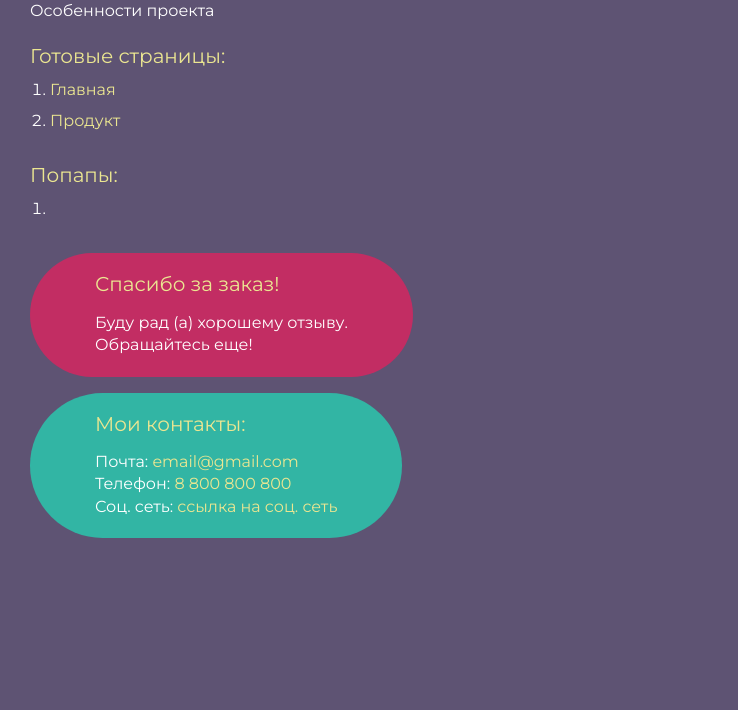
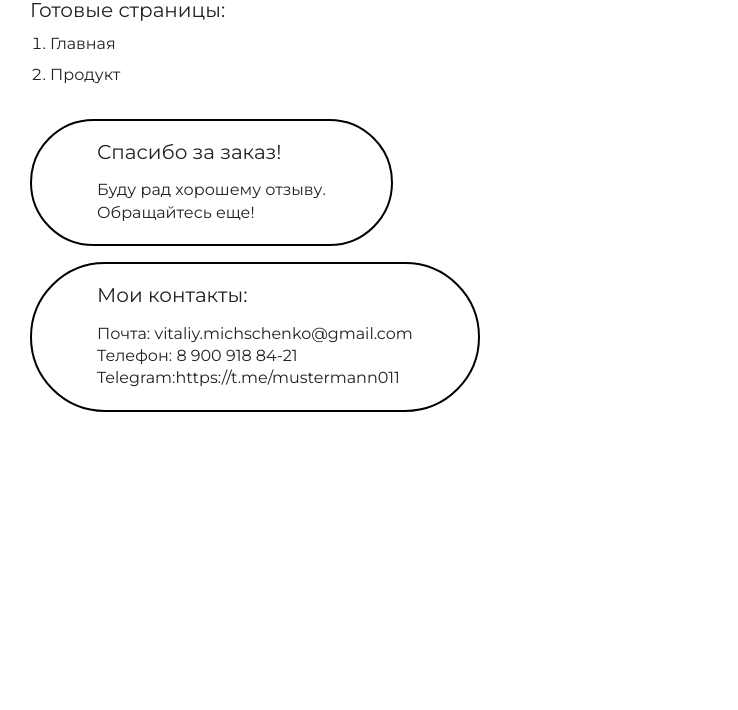
Before and after one commit to titanic00/drones-landing-, a website built with webpack: page src/index.html in a window 1280 px wide. Shown: the part 90-800 px from the top of the page, without its empty margins (0-738 px from the left). Built offline with nearby package versions, Linux system fonts and the light colour scheme.

Commit message:
changed index.html style

```diff
--- a/src/index.html
+++ b/src/index.html
@@ -10,28 +10,21 @@
 <body>
 	<div class="rootpage">
 		<h1>Верстка «NEW_PROJECT_NAME»</h1>
-		<div class="rootpage__info">
-			Особенности проекта
-		</div>
 		<h2>Готовые страницы:</h2>
 		<ol class="rootpage__list">
 			<li><a target="_blank" href="home.html">Главная</a></li>
 			<li><a target="_blank" href="product.html">Продукт</a></li>
 		</ol>
-		<h2>Попапы:</h2>
-		<ol class="rootpage__list">
-			<li><a target="_blank" href="home.html#"></a></li>
-		</ol>
 		<div class="rootpage__tnx">
 			<h2>Спасибо за заказ!</h2>
-			<p>Буду рад (а) хорошему отзыву.</p>
+			<p>Буду рад хорошему отзыву.</p>
 			<p>Обращайтесь еще!</p>
 		</div>
 		<div class="rootpage__contacts">
 			<h2>Мои контакты:</h2>
-			<p>Почта: <a href="mailto:email@gmail.com">email@gmail.com</a></p>
-			<p>Телефон: <a href="tel:8800800800">8 800 800 800</a></p>
-			<p>Соц. сеть: <a href="">ссылка на соц. сеть</a></p>
+			<p>Почта: <a href="mailto:vitaliy.michschenko@gmail.com">vitaliy.michschenko@gmail.com</a></p>
+			<p>Телефон: <a href="tel:89009188421">8 900 918 84-21</a></p>
+			<p>Telegram:<a href="https://t.me/mustermann011">https://t.me/mustermann011</a></p>
 		</div>
 	</div>
 </body>
@@ -55,8 +48,6 @@
 		padding: 0;
 		min-width: 320px;
 		width: 100%;
-		color: #fff;
-		background-color: #5e5373;
 	}
 
 	body {
@@ -68,12 +59,10 @@
 
 	a {
 		text-decoration: underline;
-		color: #ebe691
 	}
 
 	a:visited {
 		text-decoration: underline;
-		color: #aaa768;
 	}
 
 	a:hover {
@@ -108,7 +97,6 @@
 	}
 
 	h1 {
-		color: #ebe691;
 		font-size: 2.5rem;
 		margin: 0px 0px 1.25rem 0px;
 	}
@@ -121,7 +109,6 @@
 	}
 
 	h2 {
-		color: #ebe691;
 		font-size: 1.25rem;
 		margin: 0px 0px 1rem 0px;
 	}
@@ -163,16 +150,13 @@
 	}
 
 	.rootpage__contacts {
-		background: #32b5a4;
-
+		border: 2px solid #000;
 	}
 
-	.rootpage__contacts a {
-		color: #ebe691;
-	}
+	.rootpage__contacts a {}
 
 	.rootpage__tnx {
-		background: #c22d63;
+		border: 2px solid #000;
 		margin: 0px 0px 1rem 0px;
 	}
 </style>
```
